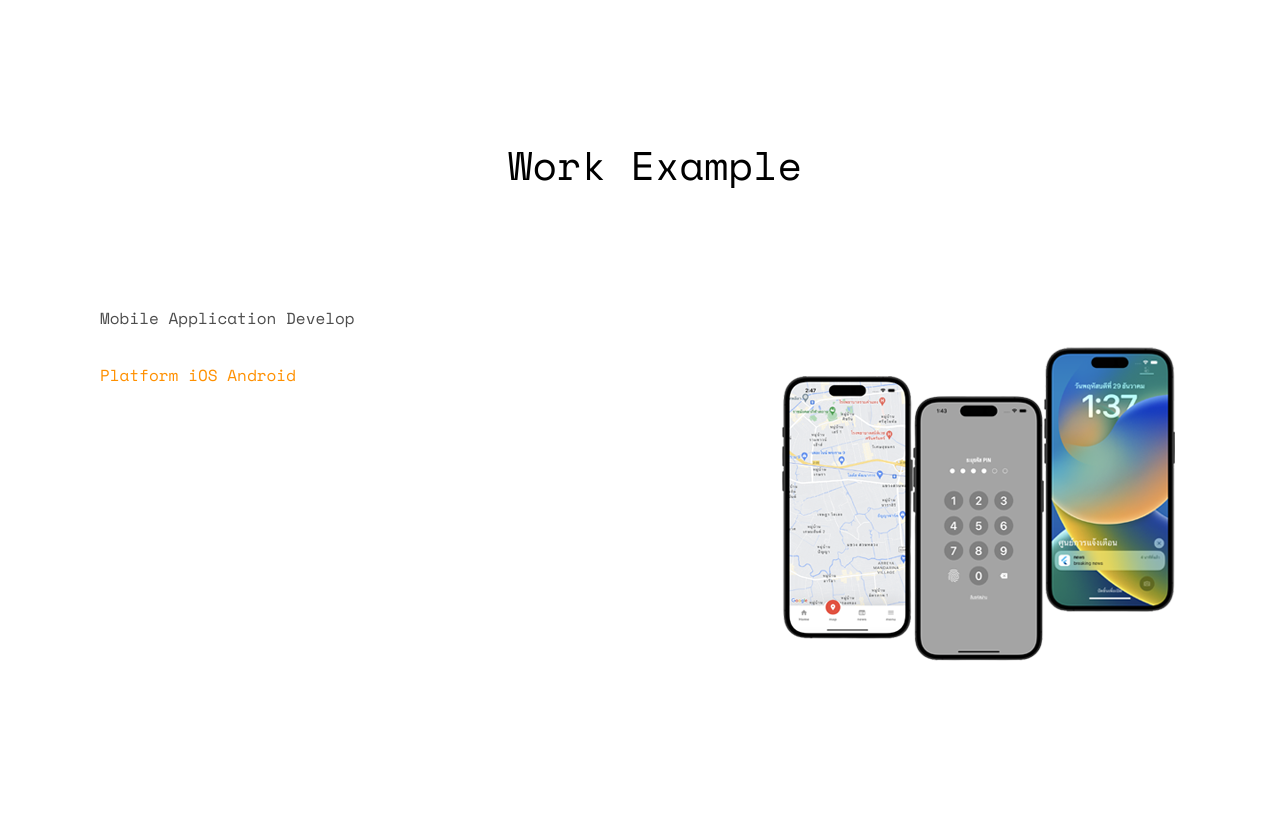
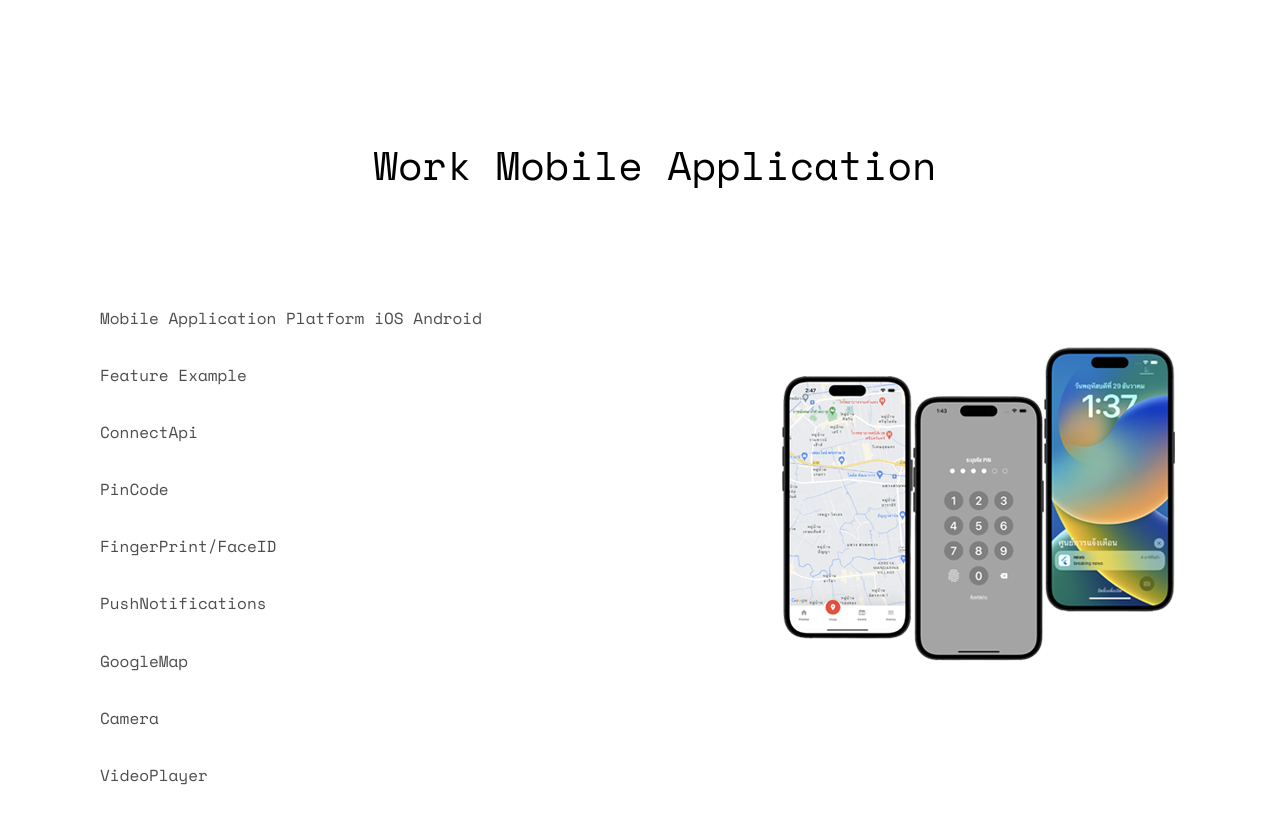
Before and after one commit to com-sci-23/profile.github.io, a plain HTML site: page index.html in a window 1280 px wide. Shown: the part 5380-6203 px from the top of the page. Drawn offline with nearby package versions, Linux system fonts and the light colour scheme; some packages are replaced by stand-ins of ours; no server answers; files whose address does not match are found by name.

Commit message:
version2

```diff
--- a/index.html
+++ b/index.html
@@ -402,7 +402,7 @@
 							<div class="container">
 								<div class="row animate-box">
 									<div class="col-md-8 col-md-offset-2 text-center fh5co-heading">
-										<h2>Work Example</h2>
+										<h2>Work Mobile Application</h2>
 										<p></p>
 									</div>
 								</div>
@@ -418,9 +418,23 @@
 									<div class="col-md-7 col-12 order-md-1 order-2">
 
 
-									  <p>Mobile Application Develop<br>
+									  <p>Mobile Application Platform iOS Android<br>
+										<p>Feature Example<br>
+										<p>ConnectApi<br>
+										<p>PinCode<br>
+										<p>FingerPrint/FaceID<br>
+										<p>PushNotifications<br>
+										<p>GoogleMap<br>
+										<p>Camera<br>
+										<p>VideoPlayer<br>
+
+
+
+
 										</p>
-									  <a href="#">Platform iOS Android</a> </div>
+										</p>
+									  <a href="#">  </a> </div>
+
 									<div class="col-md-5 col-12 order-md-2 order-1"><img src="images/mobile.png" class="mx-auto" alt="slide"></div>
 								  </div>
 								</div>
```
